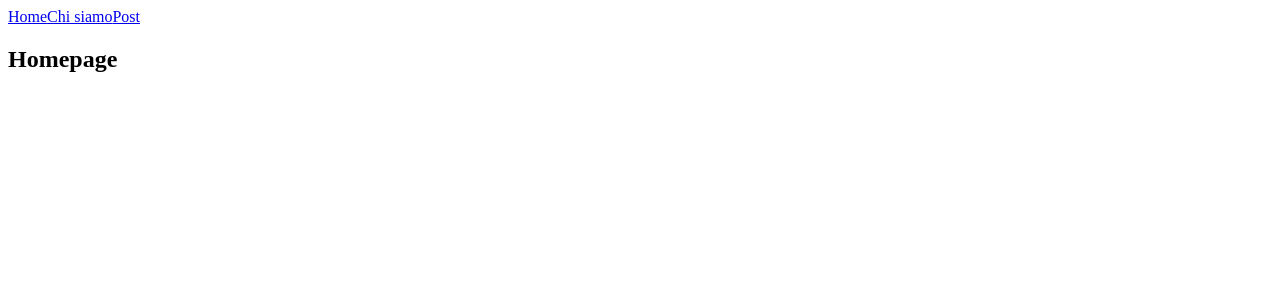
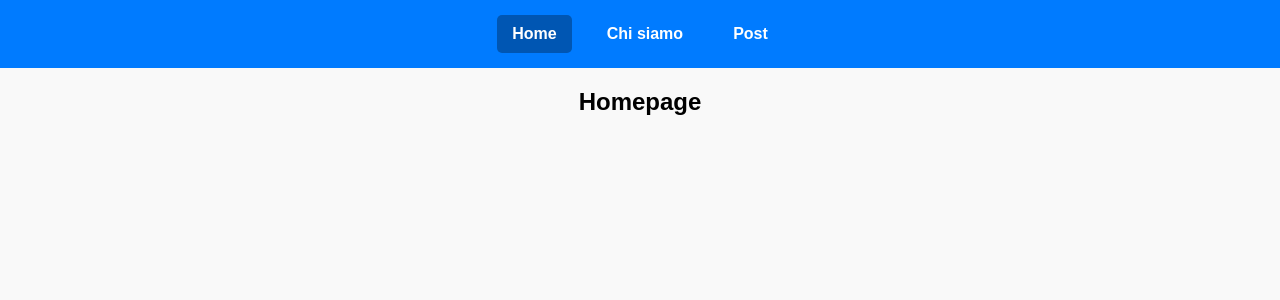
Before and after one commit to VincenzoAmari/react-router, a React (Vite) app: page / in a window 1280 px wide. Shown: the top 300 px of the page. Built offline with nearby package versions, Linux system fonts and the light colour scheme.

Commit message:
separato il css

```diff
--- a/src/index.css
+++ b/src/index.css
@@ -0,0 +1,97 @@
+body {
+  font-family: Arial, sans-serif;
+  background-color: #f9f9f9;
+  margin: 0;
+  padding: 0;
+  text-align: center;
+}
+
+/* === Navbar === */
+nav {
+  background-color: #007bff;
+  padding: 15px;
+  display: flex;
+  justify-content: center;
+  gap: 20px;
+}
+
+nav a {
+  color: white;
+  text-decoration: none;
+  font-weight: bold;
+  padding: 10px 15px;
+  border-radius: 5px;
+  transition: background 0.3s;
+}
+
+nav a:hover,
+nav a.active {
+  background-color: #0056b3;
+}
+
+/* === Contenitore Principale === */
+.container {
+  width: 80%;
+  margin: 20px auto;
+  padding: 20px;
+  background: white;
+  border-radius: 10px;
+  box-shadow: 0 0 10px rgba(0, 0, 0, 0.1);
+}
+
+/* === Stile delle Cards === */
+.posts-container {
+  display: flex;
+  flex-wrap: wrap;
+  justify-content: space-between;
+  padding: 20px;
+}
+
+.post-card {
+  width: 32%;
+  background: white;
+  padding: 15px;
+  border-radius: 10px;
+  box-shadow: 0 0 5px rgba(0, 0, 0, 0.1);
+  transition: transform 0.3s;
+  margin-bottom: 20px;
+}
+
+.post-card:hover {
+  transform: scale(1.05);
+}
+
+.post-card h3 {
+  color: #333;
+}
+
+.post-card img {
+  width: 100%;
+  height: 180px;
+  object-fit: cover;
+  border-radius: 8px;
+}
+
+.post-card p {
+  font-size: 14px;
+  color: #555;
+}
+
+.tags {
+  margin-top: 10px;
+  font-size: 12px;
+  color: #007bff;
+}
+
+/* Responsività */
+@media (max-width: 900px) {
+  .post-card {
+    width: 48%;
+  }
+}
+
+@media (max-width: 600px) {
+  .post-card {
+    width: 100%;
+  }
+}
--- a/src/pages/Posts.jsx
+++ b/src/pages/Posts.jsx
@@ -1,10 +1,11 @@
 import React, { useState, useEffect } from "react";
+import "../index.css";
 
 function Posts() {
   const [posts, setPosts] = useState([]);
 
   useEffect(() => {
-    fetch("http://localhost:3000/api/posts") // Assicurati che l'URL sia corretto
+    fetch("http://localhost:3000/api/posts")
       .then((response) => response.json())
       .then((data) => {
         console.log("Dati ricevuti:", data);
@@ -14,19 +15,19 @@ function Posts() {
   }, []);
 
   return (
-    <div>
+    <div className="container">
       <h1>Lista dei Post</h1>
-      <div style={{ display: "grid", gap: "20px" }}>
+      <div className="posts-container">
         {posts.map((post) => (
-          <div key={post.id} style={{ border: "1px solid #ccc", padding: "10px", borderRadius: "5px" }}>
+          <div key={post.id} className="post-card">
             <h3>{post.titolo || "Senza titolo"}</h3>
             <img
               src={`http://localhost:3000${post.immagine}`}
               alt={post.titolo}
-              style={{ width: "100%", maxWidth: "300px", display: "block", marginBottom: "10px" }}
-              onError={(e) => { e.target.src = "https://via.placeholder.com/300"; }} // Se l'immagine non esiste, mostra un placeholder
-            />            <p>{post.contenuto || "Nessun contenuto disponibile"}</p>
-            <p><strong>Tags:</strong> {post.tags ? post.tags.join(", ") : "Nessun tag"}</p>
+              onError={(e) => { e.target.src = "https://via.placeholder.com/300"; }}
+            />
+            <p>{post.contenuto || "Nessun contenuto disponibile"}</p>
+            <p className="tags"><strong>Tags:</strong> {post.tags ? post.tags.join(", ") : "Nessun tag"}</p>
           </div>
         ))}
       </div>
```
